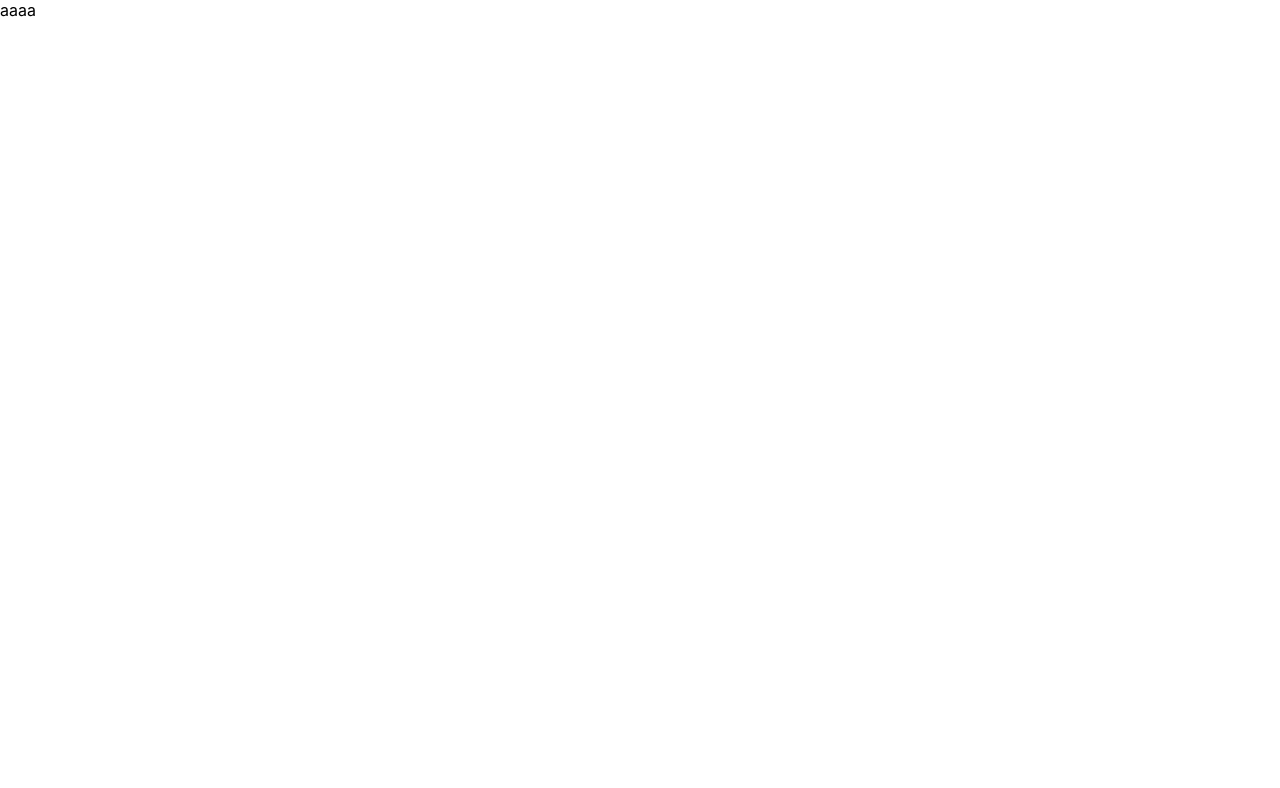
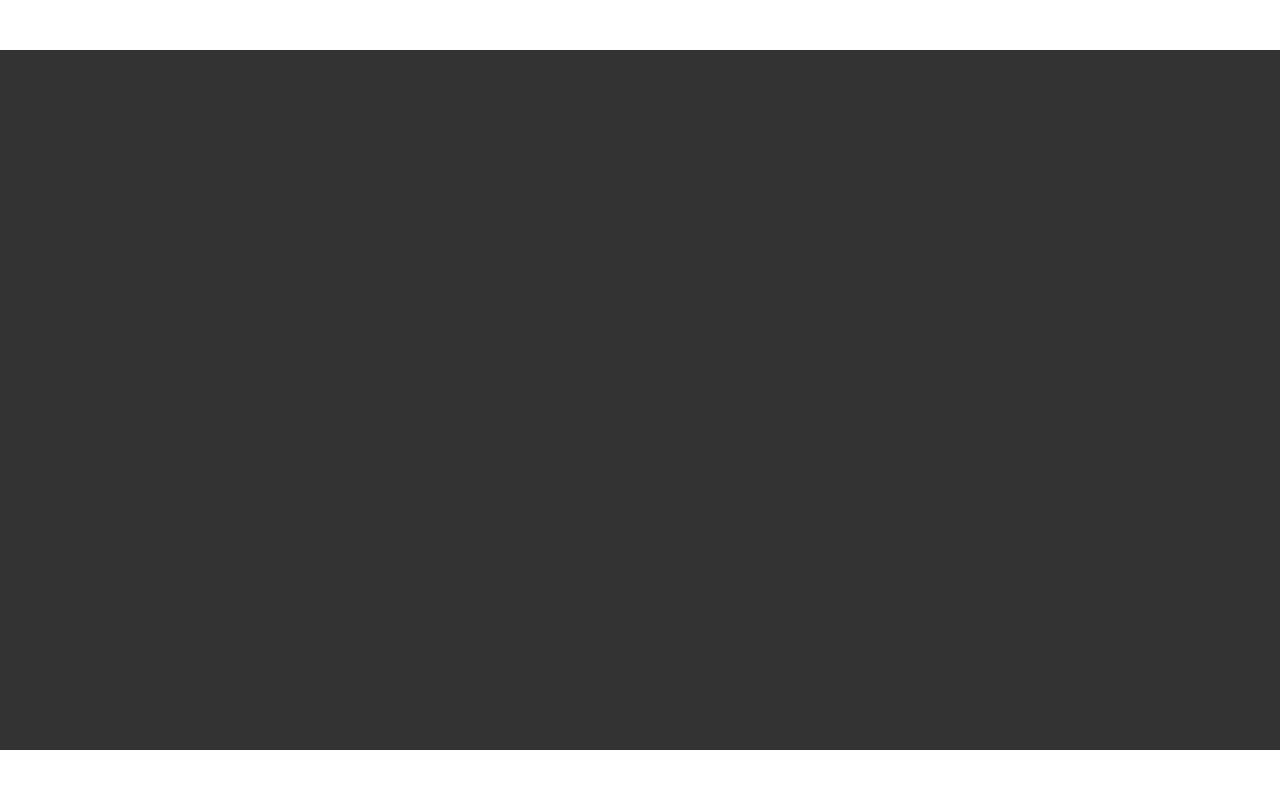
Before and after one commit to kinakome/portfolio, a React (Create React App) app: page / in a window 1280 px wide. Shown: the top 788 px of the page. Built offline with nearby package versions, Linux system fonts and the light colour scheme.

Commit message:
[Add] scss files

```diff
--- a/src/App.tsx
+++ b/src/App.tsx
@@ -1,6 +1,6 @@
 import React from 'react'
 import './style/style.scss'
-import Top from './components/Top'
+import Top from './components/Entrance'
 
 type Props = {
 
@@ -9,8 +9,8 @@ type Props = {
 const App: React.FC = () => {
   return (
     <div>
-    <Top />
-</div>
+      <Top />
+    </div>
   )
 }
 
--- a/src/components/Top.tsx
+++ b/src/components/Entrance.tsx
@@ -8,8 +8,11 @@ type Props = {
 const Top: React.FC<Props> = () => {
 
   return (
-    <div>
-      aaaa
+    <div className="entrance">
+      <div className="entrance__left">
+      </div>
+      <div className="entrance__center"></div>
+      <div className="entrance__right"></div>
     </div>
   )
 }
--- /dev/null
+++ b/src/style.css
@@ -0,0 +1,88 @@
+/*
+html5doctor.com Reset Stylesheet
+v1.6.1
+Last Updated: 2010-09-17
+Author: Richard Clark - http://richclarkdesign.com
+Twitter: @rich_clark
+*/
+html, body, div, span, object, iframe,
+h1, h2, h3, h4, h5, h6, p, blockquote, pre,
+abbr, address, cite, code,
+del, dfn, em, img, ins, kbd, q, samp,
+small, strong, sub, sup, var,
+b, i,
+dl, dt, dd, ol, ul, li,
+fieldset, form, label, legend,
+table, caption, tbody, tfoot, thead, tr, th, td,
+article, aside, canvas, details, figcaption, figure,
+footer, header, hgroup, menu, nav, section, summary,
+time, mark, audio, video {
+  margin: 0;
+  padding: 0;
+  border: 0;
+  outline: 0;
+  font-size: 100%;
+  vertical-align: baseline;
+  background: transparent;
+  box-sizing: border-box; }
+
+body {
+  line-height: 1; }
+
+article, aside, details, figcaption, figure,
+footer, header, hgroup, menu, nav, section {
+  display: block; }
+
+nav ul {
+  list-style: none; }
+
+blockquote, q {
+  quotes: none; }
+
+blockquote:before, blockquote:after,
+q:before, q:after {
+  content: '';
+  content: none; }
+
+a {
+  margin: 0;
+  padding: 0;
+  font-size: 100%;
+  vertical-align: baseline;
+  background: transparent; }
+
+/* change colours to suit your needs */
+ins {
+  background-color: #ff9;
+  color: #000;
+  text-decoration: none; }
+
+/* change colours to suit your needs */
+mark {
+  background-color: #ff9;
+  color: #000;
+  font-style: italic;
+  font-weight: bold; }
+
+del {
+  text-decoration: line-through; }
+
+abbr[title], dfn[title] {
+  border-bottom: 1px dotted;
+  cursor: help; }
+
+table {
+  border-collapse: collapse;
+  border-spacing: 0; }
+
+/* change border colour to suit your needs */
+hr {
+  display: block;
+  height: 1px;
+  border: 0;
+  border-top: 1px solid #cccccc;
+  margin: 1em 0;
+  padding: 0; }
+
+input, select {
+  vertical-align: middle; }
--- /dev/null
+++ b/src/style/components/entrance.scss
@@ -0,0 +1,6 @@
+.entrance{
+  height: calc(100vh - 100px);
+  width: 100vw;
+  background-color: $black;
+  margin-top: 50px;
+}
--- /dev/null
+++ b/src/style/reset.scss
@@ -0,0 +1,103 @@
+/*
+html5doctor.com Reset Stylesheet
+v1.6.1
+Last Updated: 2010-09-17
+Author: Richard Clark - http://richclarkdesign.com
+Twitter: @rich_clark
+*/
+
+html, body, div, span, object, iframe,
+h1, h2, h3, h4, h5, h6, p, blockquote, pre,
+abbr, address, cite, code,
+del, dfn, em, img, ins, kbd, q, samp,
+small, strong, sub, sup, var,
+b, i,
+dl, dt, dd, ol, ul, li,
+fieldset, form, label, legend,
+table, caption, tbody, tfoot, thead, tr, th, td,
+article, aside, canvas, details, figcaption, figure,
+footer, header, hgroup, menu, nav, section, summary,
+time, mark, audio, video {
+    margin:0;
+    padding:0;
+    border:0;
+    outline:0;
+    font-size:100%;
+    vertical-align:baseline;
+    background:transparent;
+    box-sizing: border-box;
+}
+
+body {
+    line-height:1;
+}
+
+article,aside,details,figcaption,figure,
+footer,header,hgroup,menu,nav,section {
+    display:block;
+}
+
+nav ul {
+    list-style:none;
+}
+
+blockquote, q {
+    quotes:none;
+}
+
+blockquote:before, blockquote:after,
+q:before, q:after {
+    content:'';
+    content:none;
+}
+
+a {
+    margin:0;
+    padding:0;
+    font-size:100%;
+    vertical-align:baseline;
+    background:transparent;
+}
+
+/* change colours to suit your needs */
+ins {
+    background-color:#ff9;
+    color:#000;
+    text-decoration:none;
+}
+
+/* change colours to suit your needs */
+mark {
+    background-color:#ff9;
+    color:#000;
+    font-style:italic;
+    font-weight:bold;
+}
+
+del {
+    text-decoration: line-through;
+}
+
+abbr[title], dfn[title] {
+    border-bottom:1px dotted;
+    cursor:help;
+}
+
+table {
+    border-collapse:collapse;
+    border-spacing:0;
+}
+
+/* change border colour to suit your needs */
+hr {
+    display:block;
+    height:1px;
+    border:0;
+    border-top:1px solid #cccccc;
+    margin:1em 0;
+    padding:0;
+}
+
+input, select {
+    vertical-align:middle;
+}
--- a/src/style/style.scss
+++ b/src/style/style.scss
@@ -1,38 +1,7 @@
-.App {
-  text-align: center;
-}
+@import "./reset";
 
-.App-logo {
-  height: 40vmin;
-  pointer-events: none;
-}
+@import "./variable";
 
-@media (prefers-reduced-motion: no-preference) {
-  .App-logo {
-    animation: App-logo-spin infinite 20s linear;
-  }
-}
+@import "./app";
 
-.App-header {
-  background-color: #282c34;
-  min-height: 100vh;
-  display: flex;
-  flex-direction: column;
-  align-items: center;
-  justify-content: center;
-  font-size: calc(10px + 2vmin);
-  color: white;
-}
-
-.App-link {
-  color: #61dafb;
-}
-
-@keyframes App-logo-spin {
-  from {
-    transform: rotate(0deg);
-  }
-  to {
-    transform: rotate(360deg);
-  }
-}
+@import "./components/entrance";
--- /dev/null
+++ b/src/style/variable.scss
@@ -0,0 +1 @@
+$black: #333;
```
Also changed, not shown: src/images/camera.svg (added), src/images/pc.svg (added), src/style/app.scss (added).
